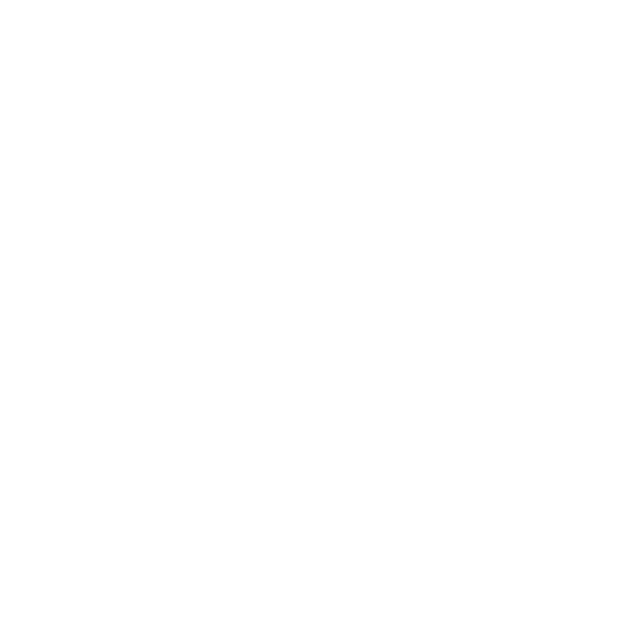
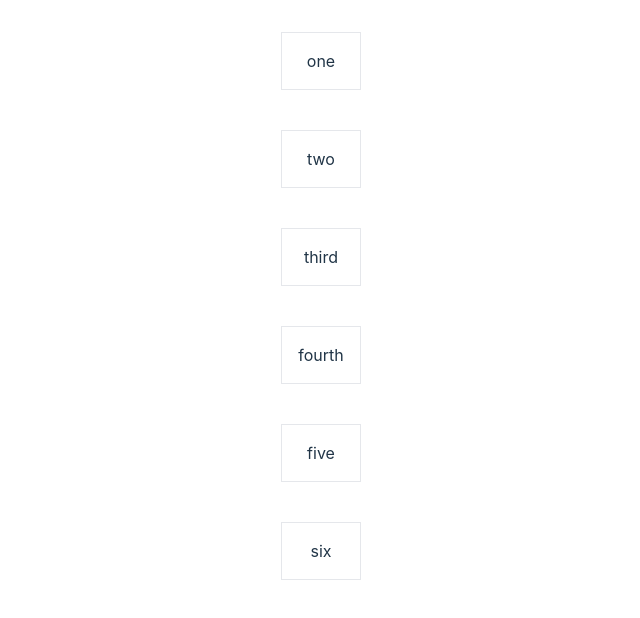
Before and after one commit to gopalbbharadva/frontend-practice, a React (Vite) app: page / in a window 1280 px wide. Shown: the top 618 px of the page, without its empty margins (319-959 px from the left). Built offline with nearby package versions, Linux system fonts and the light colour scheme.

Commit message:
Feat: auto change box bg color in which order it was selected.

```diff
--- a/src/App.tsx
+++ b/src/App.tsx
@@ -11,6 +11,7 @@
 import { StopWatch } from './components/StopWatch'
 import { AutoComplete } from './components/AutoComplete'
 import { useTimer } from './hooks/useTimer'
+import { Box } from './components/Box'
 
 function App() {
   // const [showModal, setShowModal] = useState(false)
@@ -24,6 +25,7 @@
   // } = useTimer()
   return (
     <div className='flex justify-center items-center'>
+      <Box />
       {/* <AutoComplete /> */}
       {/* <StopWatch /> */}
       {/* <Products /> */}
--- /dev/null
+++ b/src/components/Box.tsx
@@ -0,0 +1,51 @@
+import { useEffect, useState } from 'react'
+
+export const Box = () => {
+  const arr = ['one', 'two', 'third', 'fourth', 'five', 'six']
+  const [isAllSelected, setIsAllSelected] = useState(false)
+  const [selectedBoxes, setSelectedBoxes] = useState<string[]>([])
+
+  useEffect(() => {
+    let timerId = 0
+    if (isAllSelected) {
+      timerId = setInterval(() => {
+        // removing last item from array which was added to the array.
+        setSelectedBoxes((prev) => prev.filter((_, i) => i !== prev.length - 1))
+      }, 1000)
+    }
+    if (selectedBoxes.length === 0) {
+      setIsAllSelected(false)
+    }
+    return () => clearInterval(timerId)
+  }, [isAllSelected, selectedBoxes])
+
+  const boxHandler = (item: string) => {
+    setSelectedBoxes((prev) =>
+      prev.includes(item)
+        ? //   here checking if item exists then remove it
+          prev.filter((element) => element !== item)
+        : //   if item not exists then add it.
+          [...prev, item]
+    )
+    // once all items selected then making flag to true that all items are selected.
+    if (item === arr[arr.length - 1]) {
+      setIsAllSelected(true)
+    }
+  }
+
+  return (
+    <div>
+      {arr.map((item) => (
+        <div
+          key={item}
+          onClick={() => boxHandler(item)}
+          className={`border p-4 mb-10 cursor-pointer ${
+            selectedBoxes.includes(item) ? 'bg-green-500' : ''
+          }`}
+        >
+          {item}
+        </div>
+      ))}
+    </div>
+  )
+}
```
